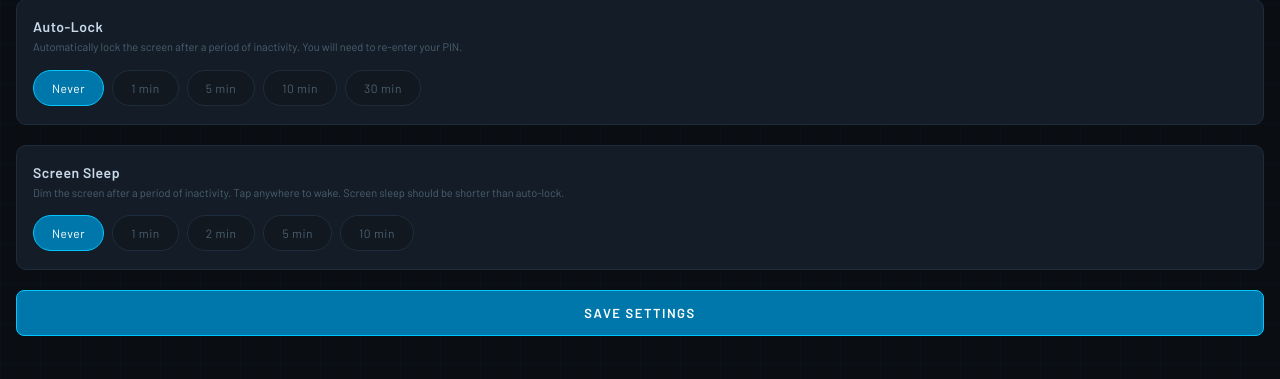
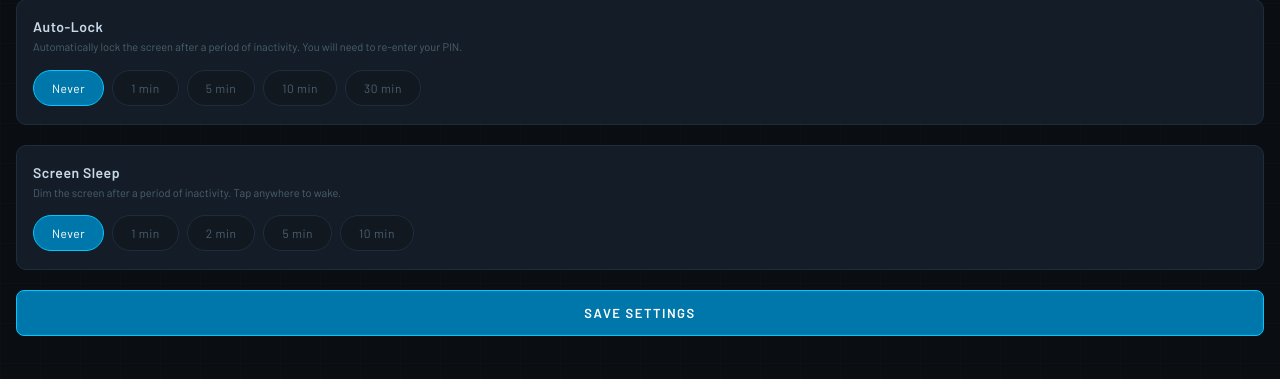
Before and after one commit to CodyBouquet/CreativeBot, a Flask app: page /settings in a window 1280 px wide. Shown: the part 77-456 px from the top of the page. Run offline with Flask 3, Linux system fonts and the light colour scheme; the visitor is signed in with stand-in values (Sample User, id 1); data that the repository does not hold is empty; parts of the project's set-up code (start-up, migrations or seed data) failed here and were passed over.

Commit message:
Remove screen sleep / auto-lock ordering suggestion
Co-Authored-By: Claude Sonnet 4.6 <noreply@anthropic.com>

```diff
--- a/templates/settings.html
+++ b/templates/settings.html
@@ -194,7 +194,7 @@
   <div class="setting-card">
     <div class="setting-header">
       <div class="setting-name">Screen Sleep</div>
-      <div class="setting-desc">Dim the screen after a period of inactivity. Tap anywhere to wake. Screen sleep should be shorter than auto-lock.</div>
+      <div class="setting-desc">Dim the screen after a period of inactivity. Tap anywhere to wake.</div>
     </div>
     <div class="pill-row" id="sleepPills">
       <button class="pill" data-val="0"  onclick="selectSleep(this)">Never</button>
```
